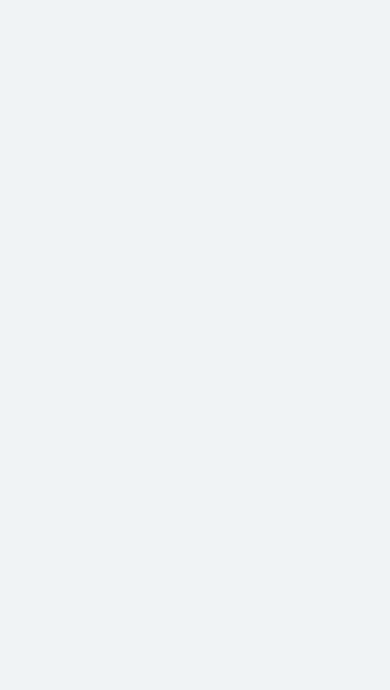
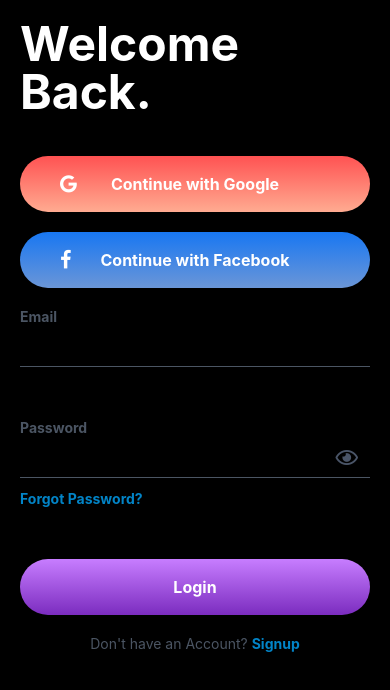
Before and after one commit to mubeenkexe/NativeApp-UPS, a React Native app: screen / in a window 390 px wide. Shown: the top 690 px of the page. Built offline with nearby package versions, Linux system fonts and the light colour scheme.

Commit message:
🔨 Refactor Code: Temporily add SignIn screen as default

```diff
--- a/src/app/appNavigator.js
+++ b/src/app/appNavigator.js
@@ -8,7 +8,7 @@ const AppNavigator = () => {
     return (
         <NavigationContainer>
             <Stack.Navigator
-                initialRouteName="NewSignIn"
+                initialRouteName="SignIn"
                 screenOptions={{
                     animationEnabled: false,
                     gestureEnabled: false,
```
